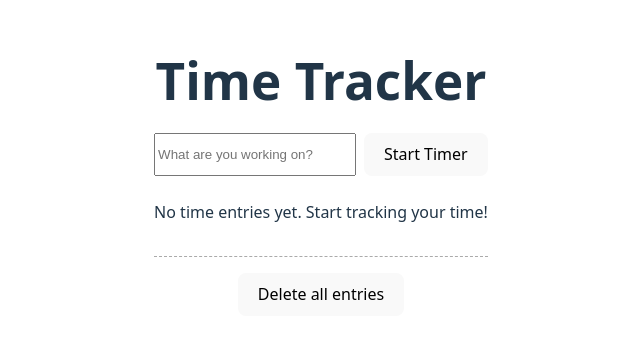
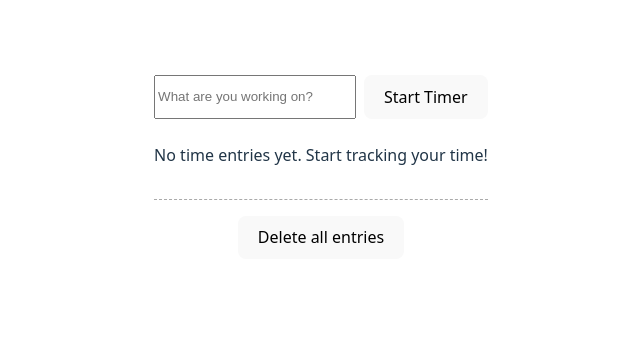
Before and after one commit to theail03/my-clock-app, a React (Vite) app: page / in a window 1280 px wide. Shown: the part 233-572 px from the top of the page, without its empty margins (319-959 px from the left). Built offline with nearby package versions, Linux system fonts and the light colour scheme.

Commit message:
quitar titulo

```diff
--- a/src/App.jsx
+++ b/src/App.jsx
@@ -207,8 +207,6 @@ export default function App() {
       className="container"
       style={{ maxWidth: 700, margin: "0 auto", padding: 24, textAlign: "left" }}
     >
-      <h1 style={{ textAlign: "center", marginBottom: 24 }}>Time Tracker</h1>
-
       <div style={{ display: "flex", gap: 8, marginBottom: 24 }}>
         <input
           style={{ flex: 1 }}
```
